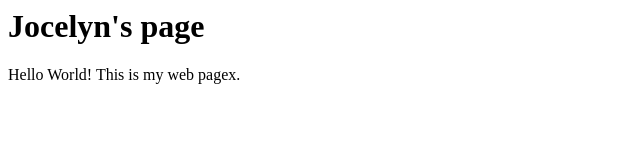
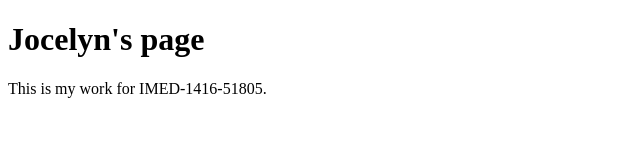
Before and after one commit to 17jrubio/17jrubio, a plain HTML site: page index.html in a window 1280 px wide. Shown: the whole page, without its empty margins (0-640 px from the left). Drawn offline with Linux system fonts and the light colour scheme.

Commit message:
Update index.html

```diff
--- a/index.html
+++ b/index.html
@@ -1,3 +1,9 @@
+<!DOCTYPE html>
+<html>
+<body>
+
 <h1>Jocelyn's page</h1>
+<p>This is my work for IMED-1416-51805.</p>
 
-<p>Hello World! This is  my web pagex. </p>
+</body>
+</html>
```
